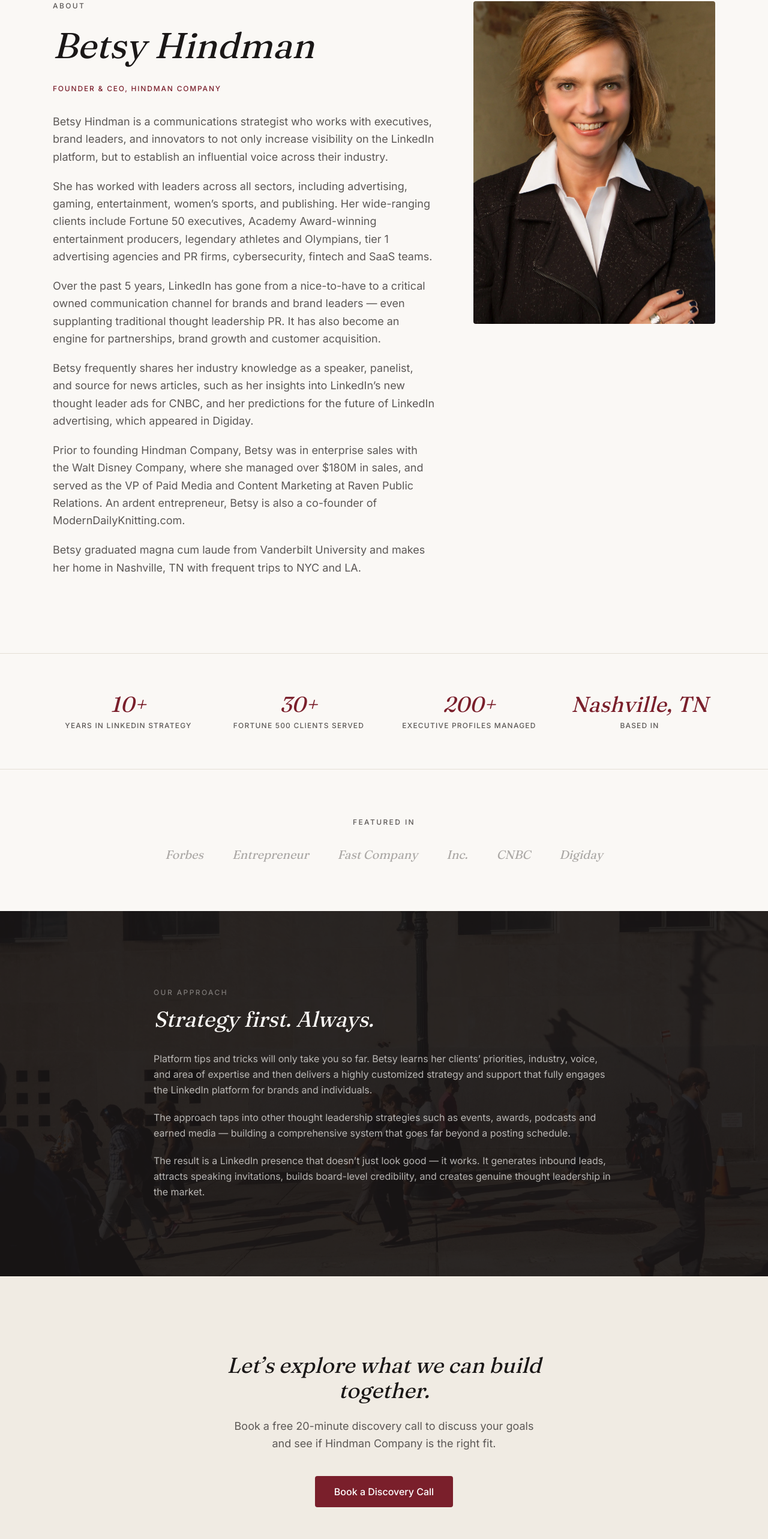
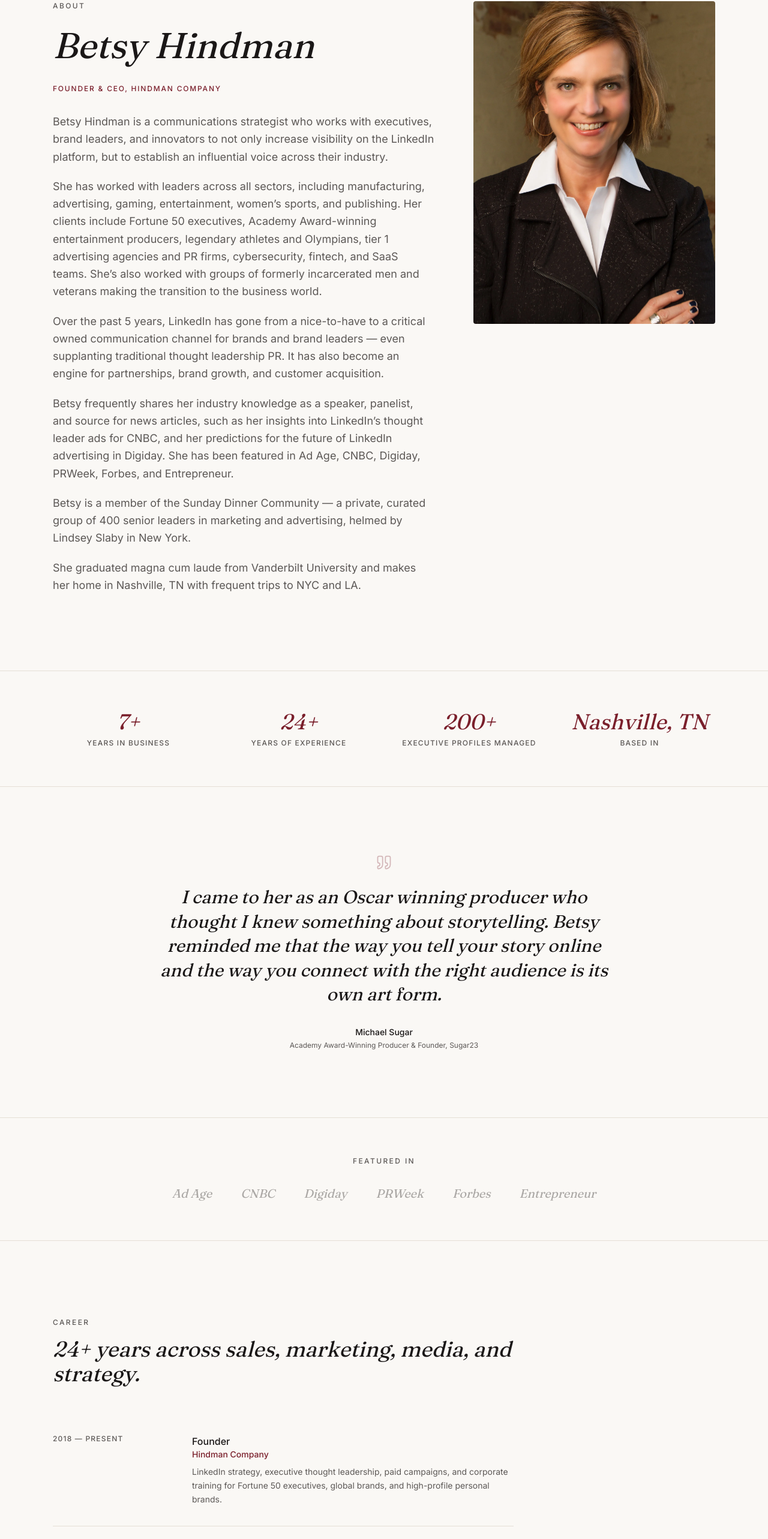
Before and after one commit to walterh1996/HindmanCo, a Next.js app: page /about in a window 1280 px wide. Shown: the part 206-2772 px from the top of the page at 60% size. Built offline with nearby package versions, Linux system fonts and the light colour scheme.

Commit message:
auto-backup: 2026-05-15 22:34:05

```diff
--- a/src/app/about/page.tsx
+++ b/src/app/about/page.tsx
@@ -1,5 +1,7 @@
 import { FadeIn } from "@/components/fade-in";
+import { Quote, ArrowRight } from "lucide-react";
 import Image from "next/image";
+import Link from "next/link";
 import type { Metadata } from "next";
 
 export const metadata: Metadata = {
@@ -9,19 +11,57 @@
 };
 
 const credentials = [
-  { label: "Years in LinkedIn Strategy", value: "10+" },
-  { label: "Fortune 500 Clients Served", value: "30+" },
+  { label: "Years in Business", value: "7+" },
+  { label: "Years of Experience", value: "24+" },
   { label: "Executive Profiles Managed", value: "200+" },
   { label: "Based In", value: "Nashville, TN" },
 ];
 
 const pressLogos = [
+  "Ad Age",
+  "CNBC",
+  "Digiday",
+  "PRWeek",
   "Forbes",
   "Entrepreneur",
-  "Fast Company",
-  "Inc.",
-  "CNBC",
-  "Digiday",
+];
+
+const career = [
+  {
+    role: "Founder",
+    company: "Hindman Company",
+    period: "2018 — Present",
+    description:
+      "LinkedIn strategy, executive thought leadership, paid campaigns, and corporate training for Fortune 50 executives, global brands, and high-profile personal brands.",
+  },
+  {
+    role: "VP, Content Marketing & Paid Media",
+    company: "Raven Public Relations",
+    period: "2017 — 2018",
+    description:
+      "Led content marketing and paid media strategy for a PR firm serving ad agencies, brands, media companies, and creative technology businesses.",
+  },
+  {
+    role: "Partner",
+    company: "Modern Daily Knitting",
+    period: "2015 — 2019",
+    description:
+      "Co-founded and grew the world\u2019s leading knitting eCommerce platform, combining editorial content with direct-to-consumer commerce.",
+  },
+  {
+    role: "Senior Strategist",
+    company: "Parthenon Publishing",
+    period: "2013 — 2015",
+    description:
+      "Marketing strategy for a Nashville-based book and periodical publishing company.",
+  },
+  {
+    role: "National Account Manager",
+    company: "The Walt Disney Company",
+    period: "2003 — 2008",
+    description:
+      "Managed over $180M in national account sales across Disney\u2019s entertainment distribution division. Five years in enterprise sales at one of the world\u2019s most recognized brands.",
+  },
 ];
 
 export default function AboutPage() {
@@ -57,39 +97,39 @@
                   </p>
                   <p>
                     She has worked with leaders across all sectors, including
-                    advertising, gaming, entertainment, women&rsquo;s sports,
-                    and publishing. Her wide-ranging clients include Fortune 50
-                    executives, Academy Award-winning entertainment producers,
-                    legendary athletes and Olympians, tier 1 advertising
-                    agencies and PR firms, cybersecurity, fintech and SaaS
-                    teams.
+                    manufacturing, advertising, gaming, entertainment,
+                    women&rsquo;s sports, and publishing. Her clients include
+                    Fortune 50 executives, Academy Award-winning entertainment
+                    producers, legendary athletes and Olympians, tier 1
+                    advertising agencies and PR firms, cybersecurity, fintech,
+                    and SaaS teams. She&rsquo;s also worked with groups of
+                    formerly incarcerated men and veterans making the transition
+                    to the business world.
                   </p>
                   <p>
                     Over the past 5 years, LinkedIn has gone from a nice-to-have
                     to a critical owned communication channel for brands and
                     brand leaders — even supplanting traditional thought
                     leadership PR. It has also become an engine for
-                    partnerships, brand growth and customer acquisition.
+                    partnerships, brand growth, and customer acquisition.
                   </p>
                   <p>
                     Betsy frequently shares her industry knowledge as a speaker,
                     panelist, and source for news articles, such as her insights
-                    into LinkedIn&rsquo;s new thought leader ads for CNBC, and
-                    her predictions for the future of LinkedIn advertising,
-                    which appeared in Digiday.
+                    into LinkedIn&rsquo;s thought leader ads for CNBC, and her
+                    predictions for the future of LinkedIn advertising in
+                    Digiday. She has been featured in Ad Age, CNBC, Digiday,
+                    PRWeek, Forbes, and Entrepreneur.
                   </p>
                   <p>
-                    Prior to founding Hindman Company, Betsy was in enterprise
-                    sales with the Walt Disney Company, where she managed over
-                    $180M in sales, and served as the VP of Paid Media and
-                    Content Marketing at Raven Public Relations. An ardent
-                    entrepreneur, Betsy is also a co-founder of
-                    ModernDailyKnitting.com.
+                    Betsy is a member of the Sunday Dinner Community — a
+                    private, curated group of 400 senior leaders in marketing
+                    and advertising, helmed by Lindsey Slaby in New York.
                   </p>
                   <p>
-                    Betsy graduated magna cum laude from Vanderbilt University
-                    and makes her home in Nashville, TN with frequent trips to
-                    NYC and LA.
+                    She graduated magna cum laude from Vanderbilt University and
+                    makes her home in Nashville, TN with frequent trips to NYC
+                    and LA.
                   </p>
                 </div>
               </FadeIn>
@@ -133,8 +173,37 @@
         </div>
       </section>
 
+      {/* Michael Sugar Quote */}
+      <section className="py-20 md:py-28">
+        <div className="container-narrow">
+          <FadeIn>
+            <div className="max-w-3xl mx-auto text-center">
+              <Quote
+                size={28}
+                className="text-brand/30 mx-auto mb-6"
+                strokeWidth={1.5}
+              />
+              <blockquote className="font-serif italic text-xl md:text-2xl lg:text-3xl leading-[1.35] text-foreground mb-8">
+                I came to her as an Oscar winning producer who thought I knew
+                something about storytelling. Betsy reminded me that the way you
+                tell your story online and the way you connect with the right
+                audience is its own art form.
+              </blockquote>
+              <footer>
+                <p className="text-sm font-medium text-foreground">
+                  Michael Sugar
+                </p>
+                <p className="text-xs text-text-secondary mt-1">
+                  Academy Award-Winning Producer &amp; Founder, Sugar23
+                </p>
+              </footer>
+            </div>
+          </FadeIn>
+        </div>
+      </section>
+
       {/* Featured In */}
-      <section className="py-20">
+      <section className="py-16 border-y border-border">
         <div className="container-narrow text-center">
           <FadeIn>
             <p className="text-xs font-medium tracking-[0.2em] uppercase text-text-secondary mb-8">
@@ -149,6 +218,49 @@
                 </span>
               </FadeIn>
             ))}
+          </div>
+        </div>
+      </section>
+
+      {/* Career Timeline */}
+      <section className="py-24 md:py-32">
+        <div className="container-narrow">
+          <div className="max-w-3xl">
+            <FadeIn>
+              <p className="text-xs font-medium tracking-[0.2em] uppercase text-text-secondary mb-4">
+                Career
+              </p>
+            </FadeIn>
+            <FadeIn delay={0.1}>
+              <h2 className="font-serif italic text-3xl md:text-4xl leading-[1.15] text-foreground mb-12">
+                24+ years across sales, marketing, media, and strategy.
+              </h2>
+            </FadeIn>
+
+            <div className="space-y-0 divide-y divide-border">
+              {career.map((item, i) => (
+                <FadeIn key={item.company} delay={0.05 * i}>
+                  <div className="py-8 grid grid-cols-1 md:grid-cols-[200px_1fr] gap-2 md:gap-8">
+                    <div>
+                      <p className="text-xs font-medium tracking-[0.1em] uppercase text-text-secondary">
+                        {item.period}
+                      </p>
+                    </div>
+                    <div>
+                      <h3 className="text-base font-medium text-foreground">
+                        {item.role}
+                      </h3>
+                      <p className="text-sm font-medium text-brand mb-2">
+                        {item.company}
+                      </p>
+                      <p className="text-sm text-text-secondary leading-relaxed">
+                        {item.description}
+                      </p>
+                    </div>
+                  </div>
+                </FadeIn>
+              ))}
+            </div>
           </div>
         </div>
       </section>
@@ -184,13 +296,9 @@
                   Platform tips and tricks will only take you so far. Betsy
                   learns her clients&rsquo; priorities, industry, voice, and
                   area of expertise and then delivers a highly customized
-                  strategy and support that fully engages the LinkedIn platform
-                  for brands and individuals.
-                </p>
-                <p>
-                  The approach taps into other thought leadership strategies
-                  such as events, awards, podcasts and earned media — building a
-                  comprehensive system that goes far beyond a posting schedule.
+                  strategy that fully engages LinkedIn and taps into other
+                  thought leadership channels — events, awards, podcasts, and
+                  earned media.
                 </p>
                 <p>
                   The result is a LinkedIn presence that doesn&rsquo;t just look
@@ -204,8 +312,33 @@
         </div>
       </section>
 
+      {/* Rachel Huff Quote */}
+      <section className="py-20 md:py-28 bg-accent">
+        <div className="container-narrow">
+          <FadeIn>
+            <div className="max-w-3xl mx-auto text-center">
+              <blockquote className="font-serif italic text-xl md:text-2xl leading-[1.35] text-foreground mb-8">
+                &ldquo;Betsy is the go-to for executives who want to strengthen
+                their presence and thought leadership on LinkedIn. She has a
+                clear line of sight to the latest platform updates and a strong
+                point of view on how to use them strategically for executive
+                visibility.&rdquo;
+              </blockquote>
+              <footer>
+                <p className="text-sm font-medium text-foreground">
+                  Rachel Huff
+                </p>
+                <p className="text-xs text-text-secondary mt-1">
+                  Communications &amp; Marketing Leader
+                </p>
+              </footer>
+            </div>
+          </FadeIn>
+        </div>
+      </section>
+
       {/* CTA */}
-      <section className="py-24 md:py-32 bg-accent">
+      <section className="py-24 md:py-32">
         <div className="container-narrow text-center">
           <FadeIn>
             <h2 className="font-serif italic text-3xl md:text-4xl leading-[1.15] text-foreground mb-6 max-w-2xl mx-auto">
```
